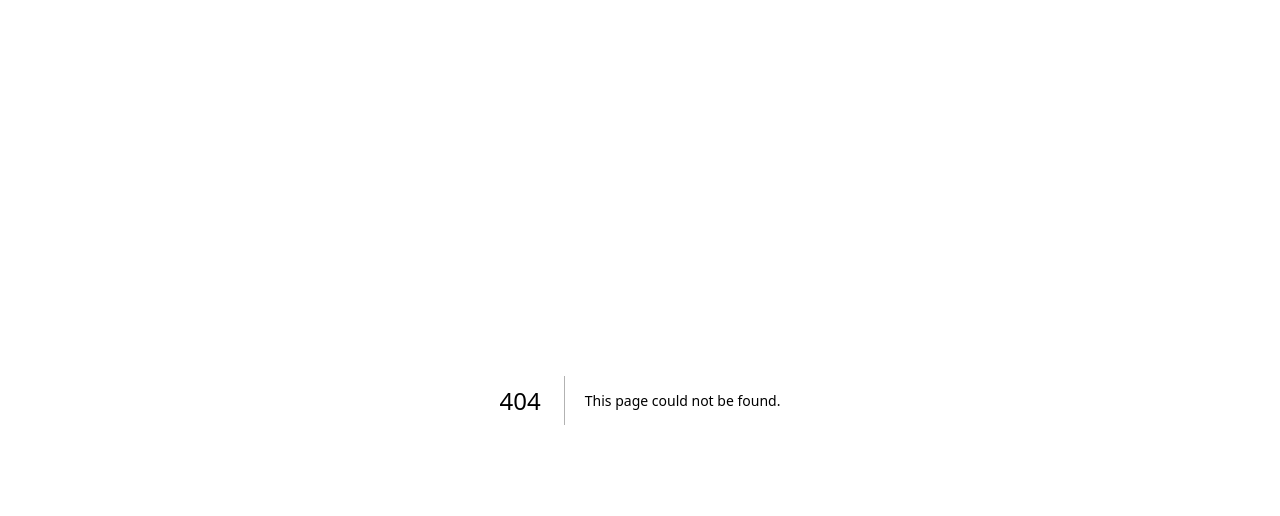
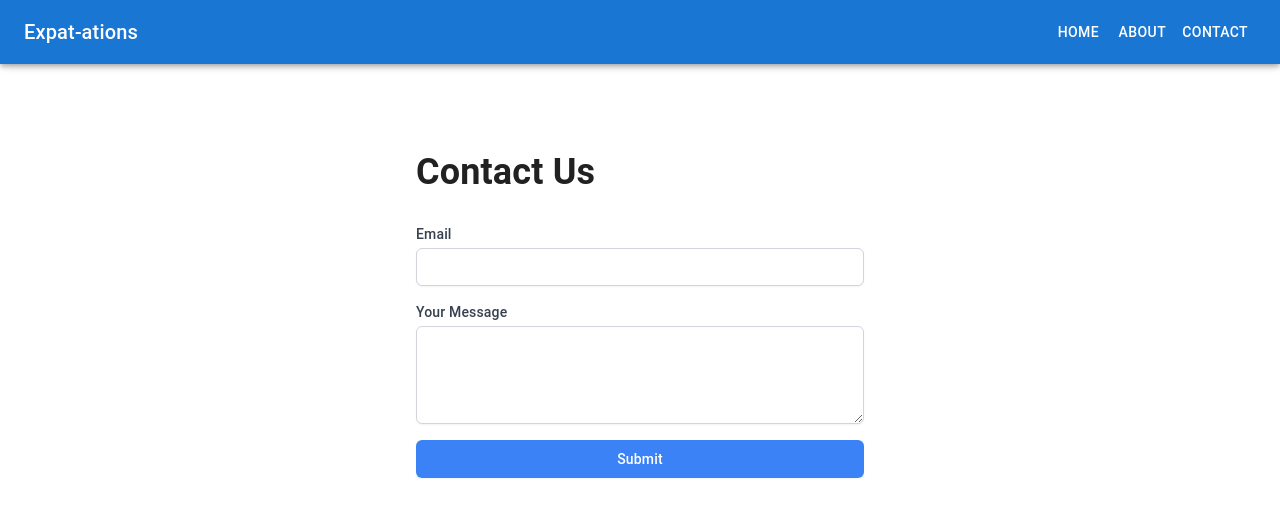
Before and after one commit to hillaryforget/Expat-ations, a Next.js app in the folder my-next-project/: page /contact in a window 1280 px wide. Before the commit this address had no page. Shown: the top 516 px of the page. Built offline with nearby package versions, Linux system fonts and the light colour scheme.

Commit message:
contact page

```diff
--- a/my-next-project/package.json
+++ b/my-next-project/package.json
@@ -26,6 +26,7 @@
     "typescript": "5.0.3"
   },
   "devDependencies": {
+    "@tailwindcss/forms": "^0.5.3",
     "autoprefixer": "^10.4.14",
     "postcss": "^8.4.21",
     "tailwindcss": "^3.3.1"
--- a/my-next-project/src/pages/about.js
+++ b/my-next-project/src/pages/about.js
@@ -1,4 +1,5 @@
 import Head from "next/head";
+import Script from "next/script";
 import NavBar from "../components/NavBar";
 
 const About = () => {
--- /dev/null
+++ b/my-next-project/src/pages/contact.js
@@ -0,0 +1,70 @@
+import { useState } from 'react';
+import Navbar from '../components/Navbar';
+import Head from 'next/head';
+
+const Contact = () => {
+  const [email, setEmail] = useState('');
+  const [message, setMessage] = useState('');
+
+  const handleSubmit = (e) => {
+    e.preventDefault();
+    // Handle form submission logic here, e.g., sending an email
+
+    // Reset the form fields
+    setEmail('');
+    setMessage('');
+  };
+
+  return (
+    <>
+      <Head>
+        <title>Contact - Expat-ations</title>
+        <meta name="description" content="About Expat-ations" />
+        <link rel="icon" href="/plane-solid.svg" />
+        <script src="https://cdn.tailwindcss.com"></script>
+      </Head>
+      <Navbar /> {/* Add the Navbar component */}
+      <div className="max-w-md mx-auto mt-10">
+        <h1 className="text-4xl font-bold mb-8">Contact Us</h1>
+        <form onSubmit={handleSubmit} className="space-y-4">
+          <div>
+            <label htmlFor="email" className="block text-sm font-medium text-gray-700">
+              Email
+            </label>
+            <input
+              type="email"
+              id="email"
+              name="email"
+              value={email}
+              onChange={(e) => setEmail(e.target.value)}
+              className="mt-1 block w-full py-2 px-3 border border-gray-300 bg-white rounded-md shadow-sm focus:outline-none focus:ring-indigo-500 focus:border-indigo-500 sm:text-sm"
+            />
+          </div>
+          <div>
+            <label htmlFor="message" className="block text-sm font-medium text-gray-700">
+              Your Message
+            </label>
+            <textarea
+              id="message"
+              name="message"
+              rows="4"
+              value={message}
+              onChange={(e) => setMessage(e.target.value)}
+              className="mt-1 block w-full py-2 px-3 border border-gray-300 bg-white rounded-md shadow-sm focus:outline-none focus:ring-indigo-500 focus:border-indigo-500 sm:text-sm"
+            ></textarea>
+          </div>
+          <div>
+            <button
+              type="submit"
+              className="w-full flex justify-center py-2 px-4 border border-transparent rounded-md shadow-sm text-sm font-medium text-white bg-blue-500 hover:bg-blue-600 focus:outline-none focus:ring-2 focus:ring-offset-2 focus:ring-indigo-500"
+            >
+              Submit
+            </button>
+          </div>
+        </form>
+      </div>
+    </>
+  );
+};
+
+export default Contact;
--- a/my-next-project/tailwind.config.js
+++ b/my-next-project/tailwind.config.js
@@ -4,5 +4,5 @@ module.exports = {
   theme: {
     extend: {},
   },
-  plugins: [],
+  plugins: [require('@tailwindcss/forms')],
 };
```
Also changed, not shown: my-next-project/src/pages/_app.jsx (+1 -6 lines), 1 other file (tests, documents, lock files or other folders).
